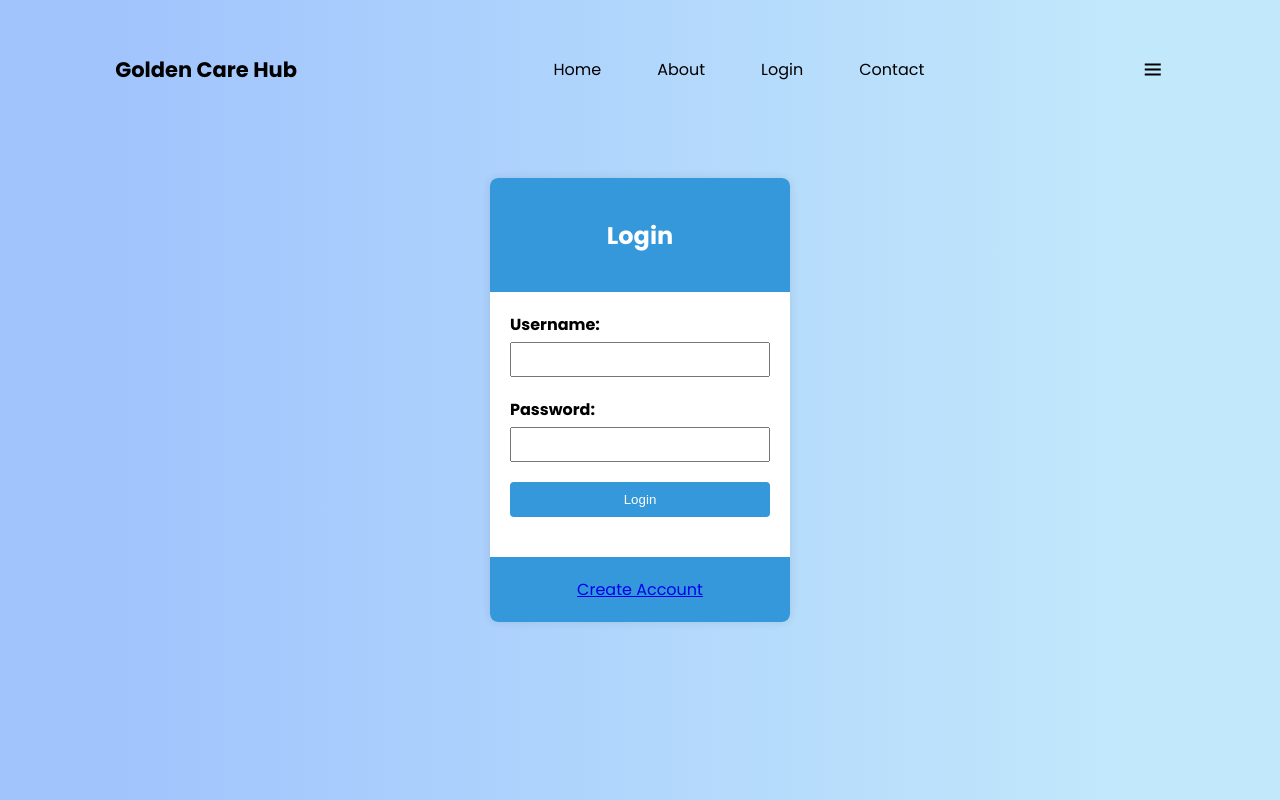
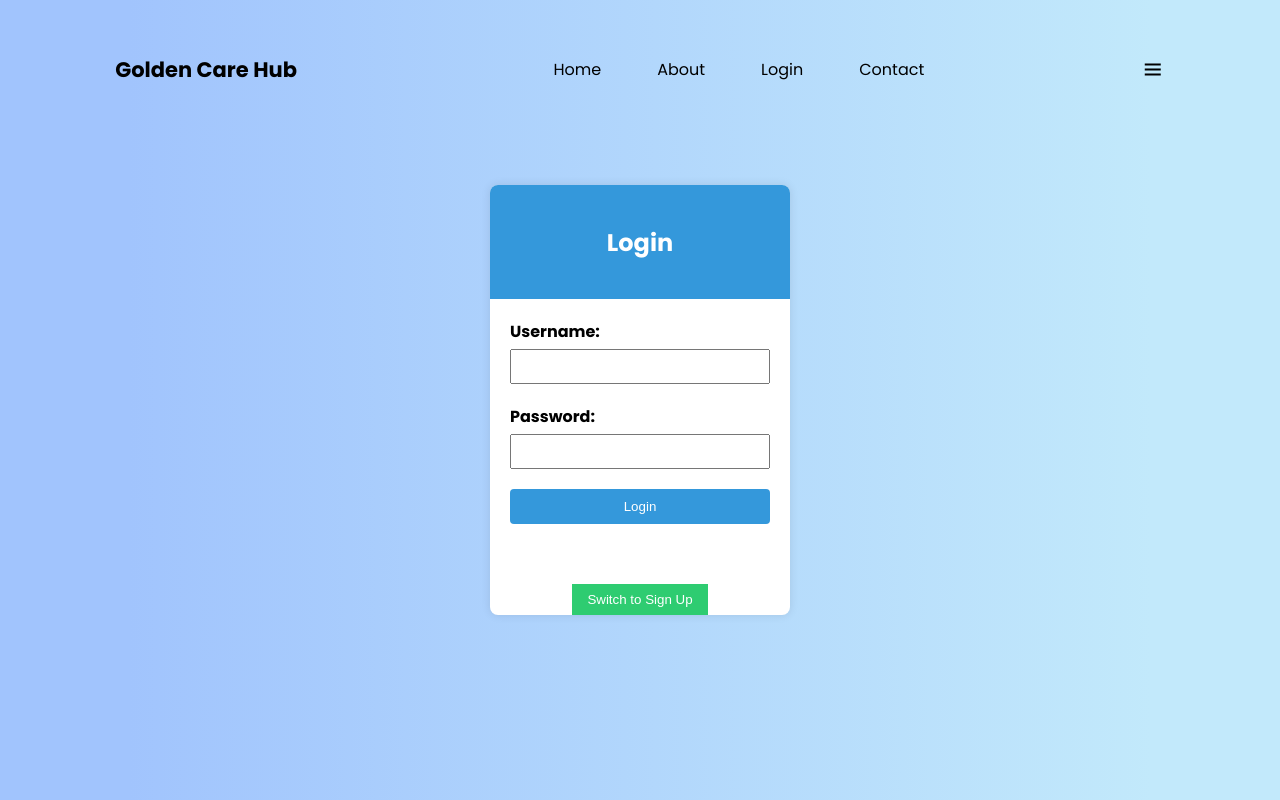
Before and after one commit to njeayyy/GROUP6, a PHP site: page /login.html in a window 1280 px wide. Run offline with PHP 8.4, Linux system fonts and the light colour scheme; some libraries are stand-ins or nearby versions.

Commit message:
login with sign up button try

```diff
--- a/login.css
+++ b/login.css
@@ -186,26 +186,23 @@ li a {
 }
 
 
-
-
-
-  .login-container {
-    margin: auto;
+.auth-container {
     background-color: #ffffff;
     border-radius: 8px;
     box-shadow: 0 0 10px rgba(0, 0, 0, 0.1);
     overflow: hidden;
     width: 300px;
+    margin: auto;
   }
 
-  .login-header {
+  .auth-header {
     background-color: #3498db;
     color: #ffffff;
     padding: 20px;
     text-align: center;
   }
 
-  .login-form {
+  .auth-form {
     padding: 20px;
   }
 
@@ -234,3 +231,16 @@ li a {
     cursor: pointer;
     width: 100%;
   }
+
+  .switch-form {
+    text-align: center;
+    margin-top: 20px;
+  }
+
+  .switch-form button {
+    background-color: #2ecc71;
+    color: #ffffff;
+    border: none;
+    padding: 8px 15px;
+    cursor: pointer;
+  }
--- a/login.html
+++ b/login.html
@@ -40,43 +40,46 @@
     <section class="first-section">
 
 
-        <div class="login-container">
-
-            <div class="login-header">
+        <div class="auth-container">
+            <div class="auth-header">
               <h2>Login</h2>
             </div>
-
-            <div class="login-form">
-
-              <form>
-
+            <div class="auth-form">
+              <form id="login-form">
                 <div class="form-group">
                   <label for="username">Username:</label>
                   <input type="text" id="username" name="username" required>
                 </div>
-
                 <div class="form-group">
                   <label for="password">Password:</label>
                   <input type="password" id="password" name="password" required>
                 </div>
-
                 <div class="form-group">
                   <button type="submit">Login</button>
                 </div>
-
               </form>
-
+              <form id="signup-form" style="display: none;">
+                <div class="form-group">
+                  <label for="newUsername">New Username:</label>
+                  <input type="text" id="newUsername" name="newUsername" required>
+                </div>
+                <div class="form-group">
+                  <label for="newPassword">New Password:</label>
+                  <input type="password" id="newPassword" name="newPassword" required>
+                </div>
+                <div class="form-group">
+                  <button type="submit">Sign Up</button>
+                </div>
+              </form>
             </div>
-
-            <div class="login-header">
-              <a href="signup.html"><p>Create Account</p></a>
+            <div class="switch-form">
+              <button onclick="toggleForm()">Switch to Sign Up</button>
             </div>
-
           </div>
-
-
 
     </section>
 
+    <script src="login.js"></script>
+
 </body>
 </html>
```
Also changed, not shown: login.js (renamed from signup.js).
